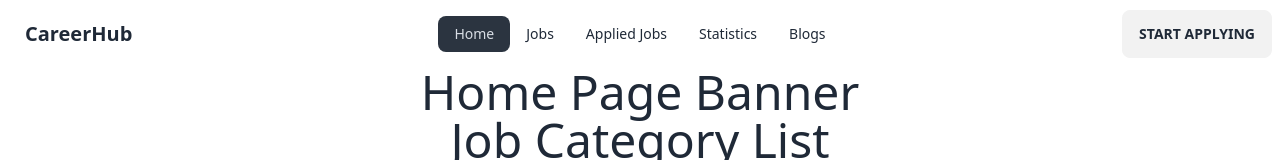
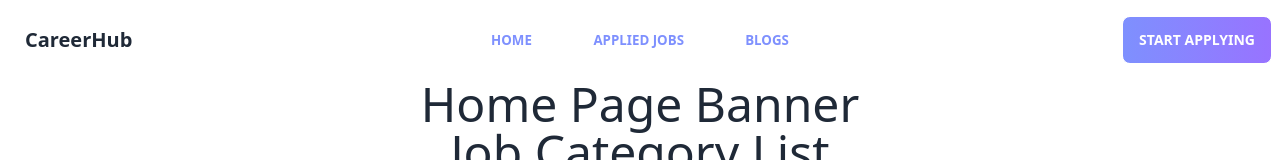
Before and after one commit to SiamIslamSagor/React-Career-Hub, a React (Vite) app: page / in a window 1280 px wide. Shown: the top 160 px of the page. Built offline with nearby package versions, Linux system fonts and the light colour scheme.

Commit message:
modify navbar style

```diff
--- a/src/Components/Header/Header.jsx
+++ b/src/Components/Header/Header.jsx
@@ -1,22 +1,28 @@
-import { NavLink } from "react-router-dom";
+import { Link } from "react-router-dom";
 
 const Header = () => {
   const links = (
     <>
       <li>
-        <NavLink to="/">Home</NavLink>
+        <Link className="p-0" to="/">
+          <button className="btn bg-white text-[#7E90FE] px-5 py-2 font-extrabold rounded duration-700 border-white  hover:border-[#7E90FE] hover:bg-white">
+            Home
+          </button>
+        </Link>
       </li>
       <li>
-        <NavLink to="jobs">Jobs</NavLink>
+        <Link className="p-0" to="applied">
+          <button className="btn bg-white text-[#7E90FE] px-5 py-2 font-extrabold rounded duration-700 border-white  hover:border-[#7E90FE] hover:bg-white">
+            Applied Jobs
+          </button>
+        </Link>
       </li>
       <li>
-        <NavLink to="/applied">Applied Jobs</NavLink>
-      </li>
-      <li>
-        <NavLink to="/statistics">Statistics</NavLink>
-      </li>
-      <li>
-        <NavLink to="/blogs">Blogs</NavLink>
+        <Link className="p-0" to="/blogs">
+          <button className="btn bg-white text-[#7E90FE] px-5 py-2 font-extrabold rounded duration-700 border-white hover:border-[#7E90FE] hover:bg-white">
+            Blogs
+          </button>
+        </Link>
       </li>
     </>
   );
@@ -43,7 +49,7 @@ const Header = () => {
           </label>
           <ul
             tabIndex={0}
-            className="menu menu-sm dropdown-content mt-3 z-[1] p-2 shadow bg-base-100 rounded-box w-52"
+            className="menu menu-sm dropdown-content mt-3 z-[1] p-2 shadow bg-white rounded-box w-52"
           >
             {links}
           </ul>
@@ -51,10 +57,12 @@ const Header = () => {
         <a className="btn btn-ghost normal-case text-xl">CareerHub</a>
       </div>
       <div className="navbar-center hidden md:flex">
-        <ul className="menu menu-horizontal px-1">{links}</ul>
+        <ul className="menu menu-horizontal px-1 flex gap-4">{links}</ul>
       </div>
       <div className="navbar-end">
-        <a className="btn">Start Applying</a>
+        <button className="btn btn-primary bg-gradient border-white duration-700 text-white font-bold">
+          start applying
+        </button>
       </div>
     </div>
   );
```
